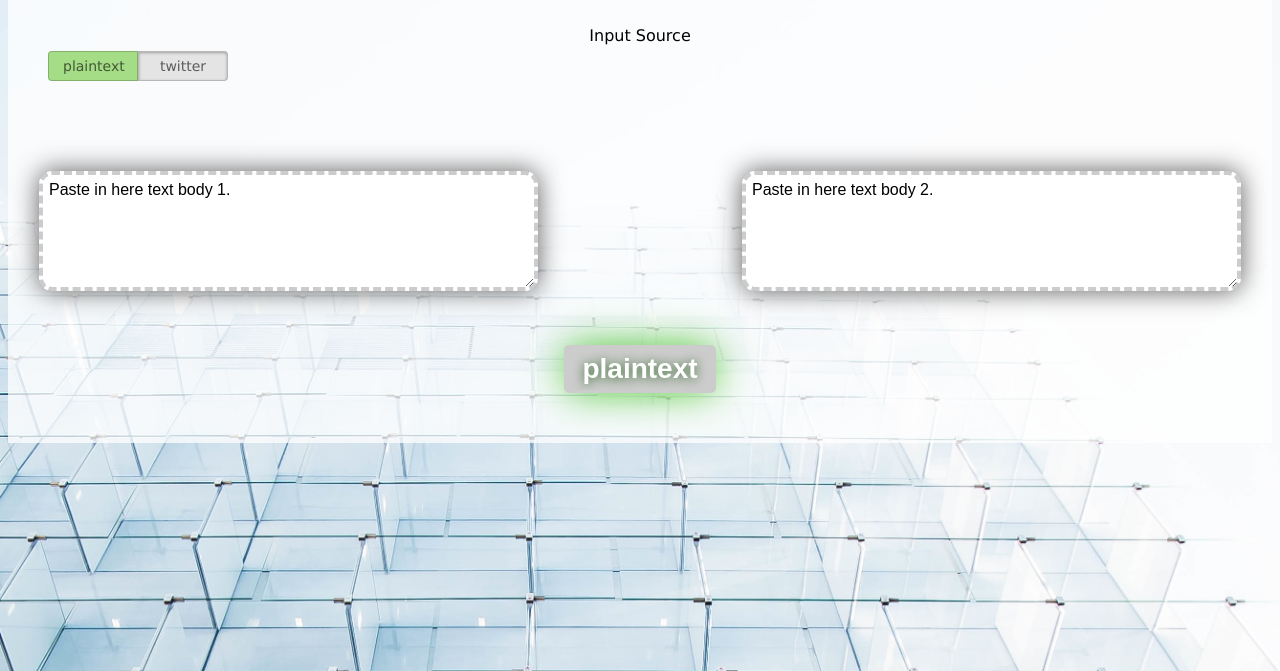
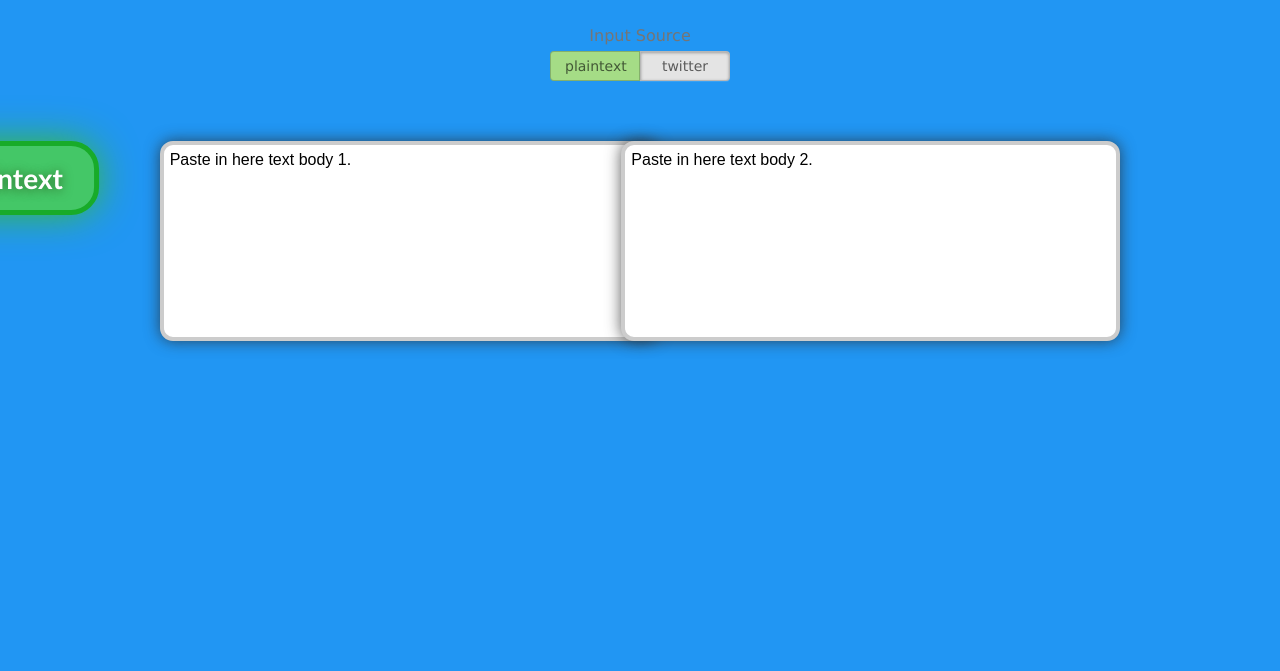
Before and after one commit to john-hewitt/iplo-analysis, a plain HTML site: page templates/index.html in a window 1280 px wide. Shown: the part 179-850 px from the top of the page. Drawn offline with nearby package versions, Linux system fonts and the light colour scheme.

Commit message:
updated front-end in the early stages

```diff
--- a/static/area-text.css
+++ b/static/area-text.css
@@ -4,57 +4,54 @@
 
 .area-input-textarea {
 	margin: auto;
+	width: 100%;
+	height: 20%;
 	text-align: center;
 	margin-top: 50px;
 	margin-bottom: 50px;
 	resize: both;
+	position: relative;
 }
 
 .left-input-textarea {
+	display: inline-block;
 	font-family: 'Nunito', sans-serif;
 	padding: 10px
-	width: 100%;
-	margin-left: 10px;
-	margin-right: 100px;
-	height: 100px;
-
+	width: 40%;
+	height: 180px;
+	resize: none;
 	border: 3px solid #cccccc;
-	padding: 10px;
-	background-position: top right;
-
 	font-size:16px;
 	border-color:#cccccc;
 	background-color:#ffffff;
-	border-style:dashed;
 	border-width:4px;
-	box-shadow: 0px 0px 26px 0px
+	box-shadow: 0px 0px 15px 0px
 	rgba(42,42,42,.75);
 	border-radius:13px;
 	padding:6px;
+	position: absolute;
+	left: 12%;
 
 }
 
 .right-input-textarea {
+	display: inline-block;
 	font-family: 'Nunito', sans-serif;
 	padding: 10px
-	width: 100%;
-	margin-left: 100px;
-	margin-right: 10px;
-	height: 100px;
-
+	width: 40%;
+	height: 180px;
+	resize: none;
 	border: 3px solid #cccccc;
-	padding: 10px;
-	background-position: top right;
-
 	font-size:16px;
 	border-color:#cccccc;
 	background-color:#ffffff;
-	border-style:dashed;
 	border-width:4px;
-	box-shadow: 0px 0px 26px 0px
+	box-shadow: 0px 0px 15px 0px
 	rgba(42,42,42,.75);
 	border-radius:13px;
 	padding:6px;
+	position: absolute;
+	right: 12%;
 }
 
 .left-input-textarea:focus { outline:none; }
--- a/static/button.css
+++ b/static/button.css
@@ -1,16 +1,14 @@
-.submit-button-wrapper {
-	position: relative;
+.textarea-submit-button{
+	position: absolute;
+  	transform: translateX(-50%);
+  	-webkit-transform: translateX(-50%);
 	text-align: center;
 }
 
 .submit-button {
-	position: relative;
+	top: 50%;
+	left:
 	text-align: center;
-	margin: 0 auto;
-	margin-left: 10px;
-	margin-right: 10px;
-	margin-top: 50px;
-	margin-bottom: 50px;
 	-moz-box-shadow: 0px 0px 40px -3px #3dc21b;
 	-webkit-box-shadow: 0px 0px 40px -3px #3dc21b;
 	box-shadow: 0px 0px 40px -3px #3dc21b;
@@ -19,7 +17,6 @@
 	-webkit-border-radius:28px;
 	border-radius:28px;
 	border:5px solid #18ab29;
-	display:inline-block;
 	cursor:pointer;
 	color:#ffffff;
 	font-family:Trebuchet MS;
--- a/static/foundation.css
+++ b/static/foundation.css
@@ -2,22 +2,20 @@ html, body {
 	height: 100%;
 }
 
+.dark-primary-color    { background: #1976D2; }
+.default-primary-color { background: #2196F3; }
+.light-primary-color   { background: #BBDEFB; }
+.text-primary-color    { color: #FFFFFF; }
+.accent-color          { background: #FF5252; }
+.primary-text-color    { color: #212121; }
+.secondary-text-color  { color: #757575; }
+.divider-color         { border-color: #BDBDBD; }
+
 .window-background{
-	background: rgba(255, 255, 255, 0.75);
-}
-
-.background-image {
-	background-image: url('../static/background.jpg');
-	height: 100%;
-  	background-attachment: fixed;
-    background-position: center;
-    background-repeat: no-repeat;
-    background-size: cover;
+	background: #2196F3;
 }
 
 .background{
-	background-image: url('../static/background.jpg');
-	filter: blur(5px);
   	height: 100%;
   	background-attachment: fixed;
     background-position: center;
@@ -28,7 +26,6 @@ html, body {
 .title {
 	font-family: Helvetica, sans-serif;
 	font-size: 100px;
-	margin: auto;
 	text-align: center;
 	padding: 10px
 	width: 100%;
@@ -39,7 +36,6 @@ html, body {
   	overflow: auto;
 }
 
-
 /* begin toggle buttons */
 
 .switch-field {
@@ -47,6 +43,14 @@ html, body {
   padding: 40px;
   overflow: hidden;
   text-align: center;
+  position: relative;
+}
+
+.switch-buttons{
+	position: absolute;
+	left:50%;
+  	transform: translateX(-50%);
+  	-webkit-transform: translateX(-50%);
 }
 
 .switch-title {
@@ -99,4 +103,5 @@ html, body {
   border-radius: 0 4px 4px 0;
 }
 
-/* end toggle button */
+/* end toggle button
+*/
--- a/static/style.css
+++ b/static/style.css
@@ -8,6 +8,7 @@
   	top: 0;
   	left: 0;
 }
+
 
 .title {
 	font-family: 'Nunito', sans-serif;
--- a/templates/index.html
+++ b/templates/index.html
@@ -2,7 +2,7 @@
 <html>
 <head>
 <title>Idplo Analysis</title>
-<link rel="stylesheet" href="../static/style.css">
+<!-- <link rel="stylesheet" href="../static/style.css"> -->
 <link rel="stylesheet" href="../static/foundation.css">
 <link rel="stylesheet" href="../static/area-text.css">
 <link rel="stylesheet" href="../static/button.css">
@@ -64,30 +64,29 @@
  -->
     <!-- <div class = "background"></div> -->
 
-    <body class = "background-image">
+    <body class = "background default-primary-color">
     	<div class = "window-background">
     		<div class="demo" data-in-effect="rollIn">
-            	<h1 class="title">Idplo Analysis</h1>
+            	<h1 class="title text-primary-color">Idplo Analysis</h1>
             </div>
 
-            <form class="form">
-                <div class="switch-field">
-                    <div class="switch-title">Input Source</div>
-                    <input type="radio" id="switch_left" name="switch_2" value="plaintext" checked/>
+            <div class="switch-field">
+                <div class="switch-title secondary-text-color">Input Source</div>
+                <div class="switch-buttons">
+                	<input type="radio" id="switch_left" name="switch_2" value="plaintext" checked/>
                     <label for="switch_left">plaintext</label>
                     <input type="radio" id="switch_right" name="switch_2" value="twitter" />
                     <label for="switch_right">twitter</label>
                 </div>
-            </form>
+            </div>
 
             <form action="/" method="POST">
-                <div class="area-input-textarea" id ="plain">
+                <div class="area-input-textarea" id="plain">
                     <textarea class="left-input-textarea textarea-animation-element" name="text1" rows="15" cols="50" maxlength="100000000">Paste in here text body 1.</textarea>
                     <textarea class="right-input-textarea textarea-animation-element" name="text2" rows="15" cols="50" maxlength="100000000">Paste in here text body 2.</textarea>
-
-	                <div class = "submit-button-wrapper">
-	                    <input type ="submit" class="submit-button" value="plaintext" name="submit"></input>
-	                </div>
+                </div>
+                <div class = "textarea-submit-button">
+                	<input type ="submit" class="submit-button" value="plaintext" name="submit"></input>
                 </div>
         	</form>
 
@@ -103,6 +102,7 @@
 			        </form>
 	        	</div>
 	        </form>
+
         <script type="text/javascript" src="../static/script.js"></script>
         <script src="../static/lettering/jquery.lettering.js"></script>
         <script src="../static/textillate/jquery.textillate.js"></script>
```
Also changed, not shown: 2 other files.
